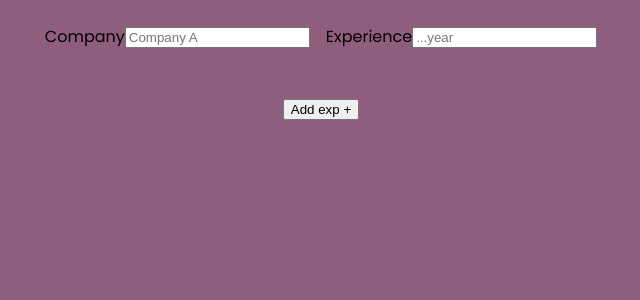
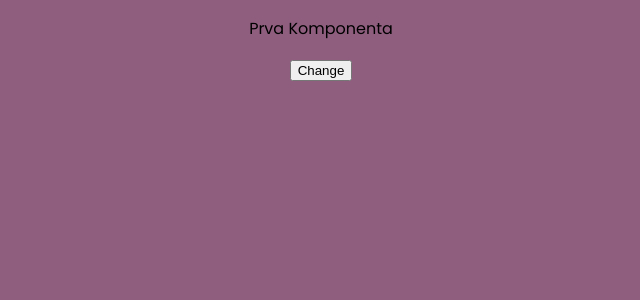
Before and after one commit to dzenannn/vue-cli, a Vue app: page / in a window 1280 px wide. Shown: the top 300 px of the page, without its empty margins (319-959 px from the left). Built offline with nearby package versions, Linux system fonts and the light colour scheme.

Commit message:
async components

```diff
--- a/src/App.vue
+++ b/src/App.vue
@@ -3,7 +3,12 @@
     <!-- <h1>{{ total }}</h1>
     <h3>{{ totalResult }}</h3>
     <button @click="total += 1">Click</button> -->
-    <Form />
+    <!-- <Form /> -->
+    <KomponentaPrva v-if="activeComponent === 1" />
+    <KomponentaDruga v-if="activeComponent === 0" />
+    <button @click="activeComponent = activeComponent === 1 ? 0 : 1">
+      Change
+    </button>
   </div>
   <!-- <keep-alive> <component :is="activeComponent" /></keep-alive> -->
   <!-- keep-alive sluzi da nam sačuva sve podatke sa određene komponente -->
@@ -11,11 +16,22 @@
 </template>
 
 <script>
-import Form from "@/components/Form.vue";
+import { defineAsyncComponent } from "vue";
+
+import KomponentaPrva from "./components/KomponentaPrva.vue";
+const KomponentaDruga = defineAsyncComponent(() =>
+  import("./components/KomponentaDruga.vue")
+);
+
+// import Form from "@/components/Form.vue";
 
 export default {
   name: "App",
-  components: { Form },
+  // components: { Form },
+  components: {
+    KomponentaPrva,
+    KomponentaDruga,
+  },
   computed: {
     totalResult() {
       console.log("Computed property rendered");
@@ -25,6 +41,7 @@ export default {
   data() {
     return {
       total: 0,
+      activeComponent: 1,
     };
   },
 };
--- /dev/null
+++ b/src/components/KomponentaDruga.vue
@@ -0,0 +1,13 @@
+<script>
+export default {
+  name: "KomponentaDruga",
+};
+</script>
+
+<template>
+  <div>
+    <p>Druga Komponenta</p>
+  </div>
+</template>
+
+<style lang="scss" scoped></style>
--- /dev/null
+++ b/src/components/KomponentaPrva.vue
@@ -0,0 +1,13 @@
+<script>
+export default {
+  name: "KomponentaPrva",
+};
+</script>
+
+<template>
+  <div>
+    <p>Prva Komponenta</p>
+  </div>
+</template>
+
+<style scoped></style>
```
